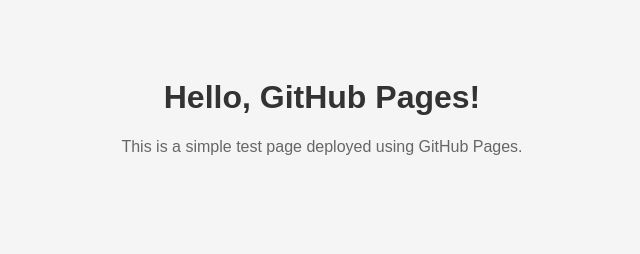
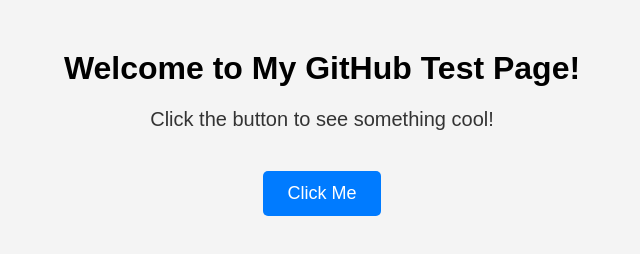
Before and after one commit to lin847/lin847.github.io, a plain HTML site: page index.html in a window 1280 px wide. Shown: the whole page, without its empty margins (318-958 px from the left). Drawn offline with Linux system fonts and the light colour scheme.

Commit message:
Update index.html

```diff
--- a/index.html
+++ b/index.html
@@ -2,25 +2,48 @@
 <html lang="en">
 <head>
     <meta charset="UTF-8">
-  <meta name="viewport" content="width=device-width, initial-scale=1">
-  <title>My GitHub Pages Test</title>
+    <title>GitHub JS Test</title>
     <style>
         body {
             font-family: Arial, sans-serif;
-      background: #f5f5f5;
             text-align: center;
-      padding: 50px;
+            margin-top: 50px;
+            background-color: #f4f4f4;
         }
-    h1 {
+        button {
+            padding: 12px 24px;
+            font-size: 18px;
+            cursor: pointer;
+            border: none;
+            background-color: #007BFF;
+            color: white;
+            border-radius: 5px;
+            margin-top: 20px;
+            transition: background-color 0.3s;
+        }
+        button:hover {
+            background-color: #0056b3;
+        }
+        #message {
+            margin-top: 20px;
+            font-size: 20px;
             color: #333;
-    }
-    p {
-      color: #666;
         }
     </style>
 </head>
 <body>
-  <h1>Hello, GitHub Pages!</h1>
-  <p>This is a simple test page deployed using GitHub Pages.</p>
+
+    <h1>Welcome to My GitHub Test Page!</h1>
+    <p id="message">Click the button to see something cool!</p>
+    <button onclick="showMessage()">Click Me</button>
+
+    <script>
+        function showMessage() {
+            const message = document.getElementById('message');
+            message.innerText = "🎉 Button clicked! Hello from GitHub Pages! 🎉";
+            message.style.color = "#28a745"; // Make the message green
+        }
+    </script>
+
 </body>
 </html>
```
Lines whose indentation alone changed are shown as unchanged.
